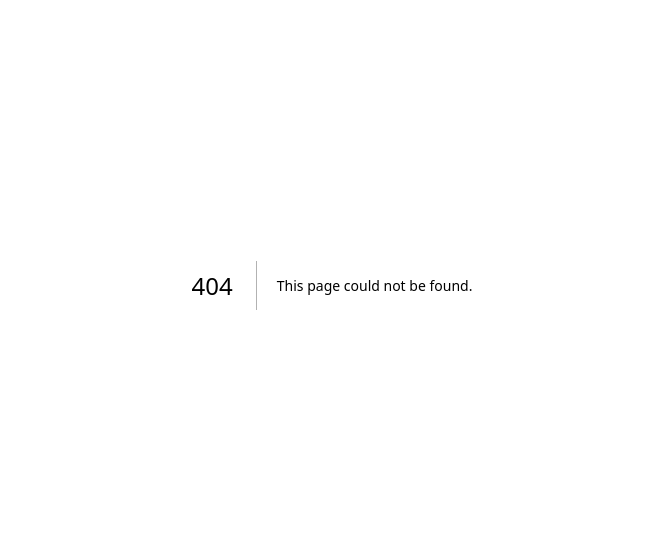
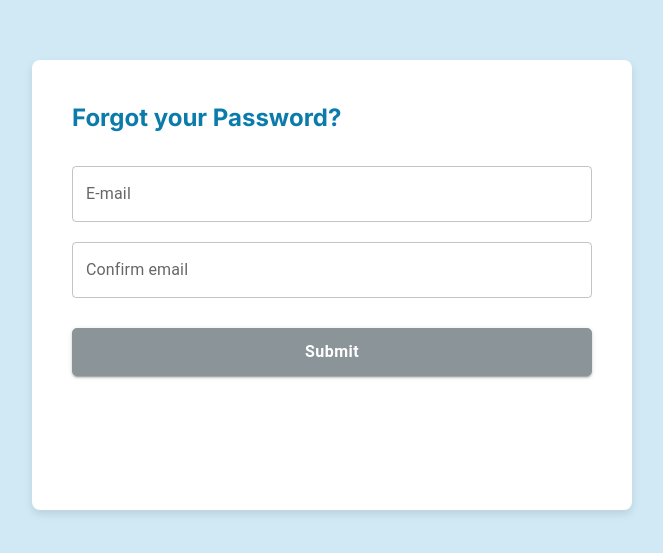
Before and after one commit to Colomba03/blindmatch-frontend, a Next.js app: page /forgot-password in a window 1280 px wide. Before the commit this address had no page. Shown: the part 115-668 px from the top of the page, without its empty margins (308-971 px from the left). Built offline with nearby package versions, Linux system fonts and the light colour scheme.

Commit message:
forgot password page, needs logic to handle submit

```diff
--- /dev/null
+++ b/src/app/forgot-password/page.js
@@ -0,0 +1,100 @@
+"use client";
+import { useEffect, useState } from 'react';
+import { TextField, Button, Paper } from '@mui/material';
+
+export default function ForgotPasswordPage() {
+  const [email, setEmail] = useState('');
+  const [confirmEmail, setConfirmEmail] = useState('');
+  const [windowWidth, setWindowWidth] = useState(0);
+  const [windowHeight, setWindowHeight] = useState(0);
+
+  useEffect(() => {
+    function handleResize() {
+      setWindowWidth(window.innerWidth);
+      setWindowHeight(window.innerHeight);
+    }
+
+    window.addEventListener('resize', handleResize);
+    handleResize();
+
+    return () => window.removeEventListener('resize', handleResize);
+  }, []);
+
+  const dynamicWidth = Math.min(windowWidth * 0.5, 400) * 1.5;
+  const dynamicHeight = Math.min(windowHeight * 0.5, 300) * 1.5; // Height adjusted for the "Forgot Password" form
+
+  const styles = {
+    container: {
+      display: 'flex',
+      flexDirection: 'column',
+      alignItems: 'center',
+      justifyContent: 'center',
+      minHeight: '100vh',
+      backgroundColor: '#d0e9f4',
+    },
+    paper: {
+      padding: '40px',
+      borderRadius: '8px',
+      boxShadow: '0 4px 8px rgba(0, 0, 0, 0.1)',
+      width: `${dynamicWidth}px`, // Dynamic width
+      height: `${dynamicHeight}px`, // Dynamic height
+      boxSizing: 'border-box', // Make sure padding does not affect size
+      display: 'flex',
+      flexDirection: 'column',
+      alignItems: 'center',
+      backgroundColor: 'white',
+    },
+    title: {
+      marginBottom: '20px',
+      fontWeight: 'bold',
+      fontSize: '24px',
+      color: '#0a7bab',
+    },
+    textField: {
+      margin: '10px 0',
+      width: '100%',
+    },
+    button: {
+      marginTop: '20px',
+      backgroundColor: '#8a9499',
+      color: 'white',
+      padding: '10px 0',
+      borderRadius: '5px',
+      textTransform: 'none',
+      fontWeight: 'bold',
+      fontSize: '16px',
+    },
+  };
+
+  const handleSubmit = (event) => {
+    event.preventDefault();
+    // Handle the email submission logic here
+  };
+
+  return (
+    <div style={styles.container}>
+      <Paper elevation={3} style={styles.paper}>
+        <form onSubmit={handleSubmit}>
+          <h2 style={styles.title}>Forgot your Password?</h2>
+          <TextField
+            style={styles.textField}
+            label="E-mail"
+            variant="outlined"
+            value={email}
+            onChange={(e) => setEmail(e.target.value)}
+          />
+          <TextField
+            style={styles.textField}
+            label="Confirm email"
+            variant="outlined"
+            value={confirmEmail}
+            onChange={(e) => setConfirmEmail(e.target.value)}
+          />
+          <Button type="submit" style={styles.button} variant="contained" fullWidth>
+            Submit
+          </Button>
+        </form>
+      </Paper>
+    </div>
+  );
+}
```
